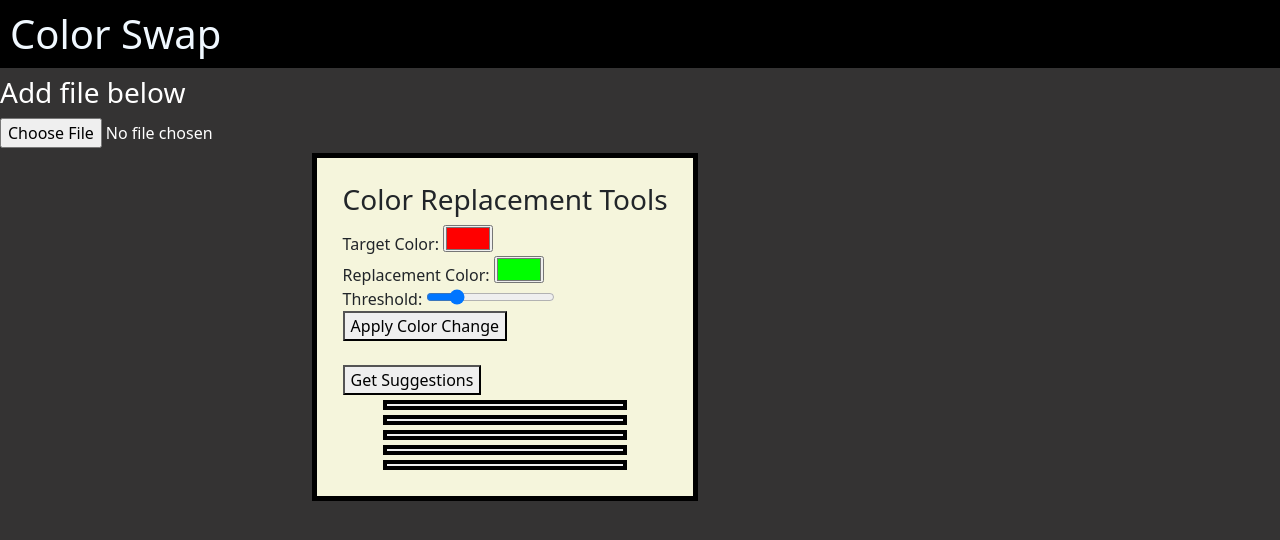
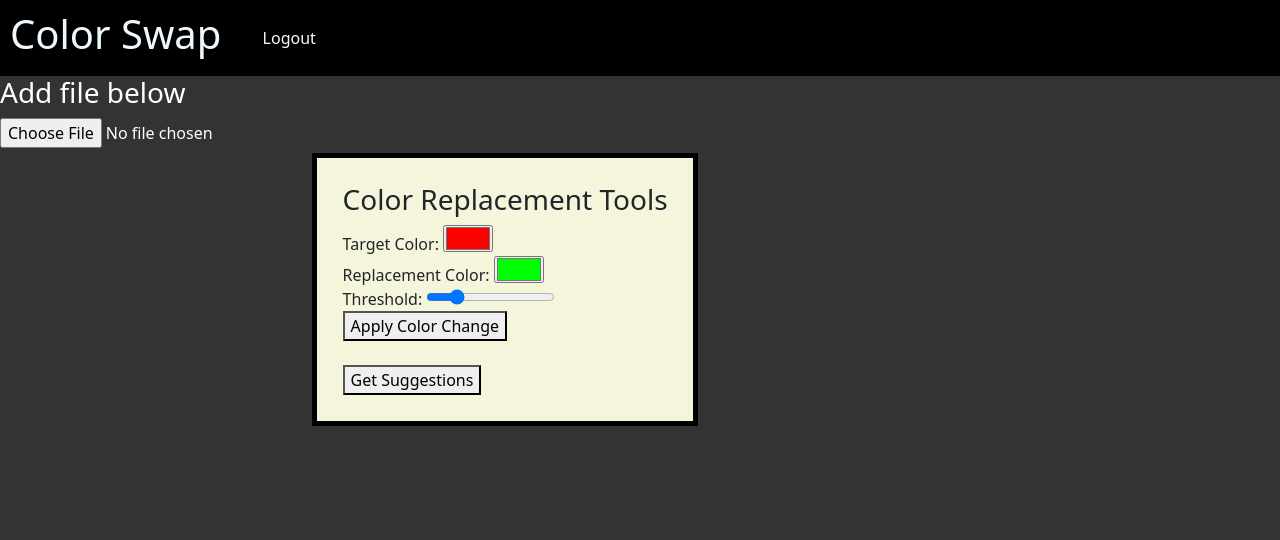
Before and after one commit to Connor-Prime/Color-Swap-program, a Flask app: page / in a window 1280 px wide. Shown: the top 540 px of the page. Run offline with Flask 3, Linux system fonts and the light colour scheme; the visitor is signed in with stand-in values (Sample User, id 1); some libraries are stand-ins or nearby versions.

Commit message:
upadted navbar

```diff
--- a/App/blueprints/auth/auth_templates/sign_in.html
+++ b/App/blueprints/auth/auth_templates/sign_in.html
@@ -3,7 +3,9 @@
 {%block content%}
 
 <div class="auth-form">
+
     <form action=""method="POST">
+        {{form.hidden_tag()}}
         <h3>Sign In</h3>
         <div>
             {{form.email.label}}
--- a/App/blueprints/auth/auth_templates/sign_up.html
+++ b/App/blueprints/auth/auth_templates/sign_up.html
@@ -3,7 +3,9 @@
 {%block content%}
 
 <div class="auth-form">
+    {{form.hidden_tag()}}
     <form action="" method="POST">
+        {{ form.hidden_tag() }}
         <h3>Sign Up</h3>
         <div>
             {{form.username.label}}
--- a/App/blueprints/auth/routes.py
+++ b/App/blueprints/auth/routes.py
@@ -28,7 +28,7 @@
             flash(f"Email already exists. Please Try Again", category='warning')
             return redirect('/signup')
 
-        user = User(username,email, password)
+        user = User(username=username,email=email, password=password)
 
         db.session.add(user)
         db.session.commit()
@@ -57,7 +57,7 @@
             flash(f"Successfully logged in {email}", category='success')
             return redirect('/') #so if a user successfully logs in, we are going to send them home
         else:
-            flash("Invalid email or password. Please try again")
+            flash("Invalid email or password. Please try again",category="warning")
             return redirect("/signin")
 
     return render_template('sign_in.html',form=signInForm)
--- a/App/blueprints/site/site_templates/shop.html
+++ b/App/blueprints/site/site_templates/shop.html
@@ -1,5 +1,7 @@
 {%include 'base.html'%}
+{% if current_user.is_authenticated %}
 <script src="./static/js/colorChange.js" defer></script>
+
 <div class="main-area">
 
 <div class="image-area">
@@ -25,7 +27,7 @@
       <br>
       <br>
     <button id="getSuggestionButton">Get Suggestions</button>
-    <div id="colorSuggestions">
+    <div id="colorSuggestions" hidden>
       <button id="colorSuggestions1"></button>
       <button id="colorSuggestions2"> </button>
       <button id="colorSuggestions3"> </button>
@@ -34,4 +36,6 @@
     </div>
 
   </div>
+
 </div>
+{%endif%}
--- a/App/models.py
+++ b/App/models.py
@@ -32,13 +32,13 @@
 
 
     def __repr__(self):
-            return f"<User: {self.username}>"
+        return f"<User: {self.username}>"
 
     def set_password(self, password):
-         self.password= generate_password_hash(password)
+         return generate_password_hash(password)
 
     def set_id(self):
-         self.user_id=str(uuid.uuid4())
+        return str(uuid.uuid4())
 
     def get_id(self):
         return str(self.user_id)
--- a/App/static/css/style.css
+++ b/App/static/css/style.css
@@ -52,3 +52,10 @@
 .auth-form>*>*{
 	margin-bottom: 1%;
 }
+
+.banner{
+	display: flex;
+	flex-direction: row;
+	gap: 2%;
+	align-items: center;
+}
--- a/App/static/js/colorChange.js
+++ b/App/static/js/colorChange.js
@@ -12,6 +12,8 @@
     let rangeSlider = document.getElementById('rangeSlider');
 
     let suggestionButton = document.getElementById("getSuggestionButton")
+
+    const colorSuggestions = document.getElementById("colorSuggestions")
 
 
     // Function to check if a color is within the range of another color
@@ -130,6 +132,7 @@
   const data = await reponse.json();
   console.log(data["colors"]);
 
+  colorSuggestions.hidden=false;
 
   for(let i=0;i<5;i++){
     let color=data["colors"][i]
--- a/App/templates/navbar.html
+++ b/App/templates/navbar.html
@@ -1 +1,9 @@
-<h1 class="banner">Color Swap</h1>
+<div class="banner">
+<h1>Color Swap</h1>
+    {% if current_user.is_authenticated %}
+        <a class="nav-link link-light" href="/logout">Logout</a>
+        {% else %}
+            <a class="nav-link link-light" href="/signin">Login</a>
+            <a class="nav-link link-light" href="/signup">Register</a>
+    {% endif %}
+</div>
```
